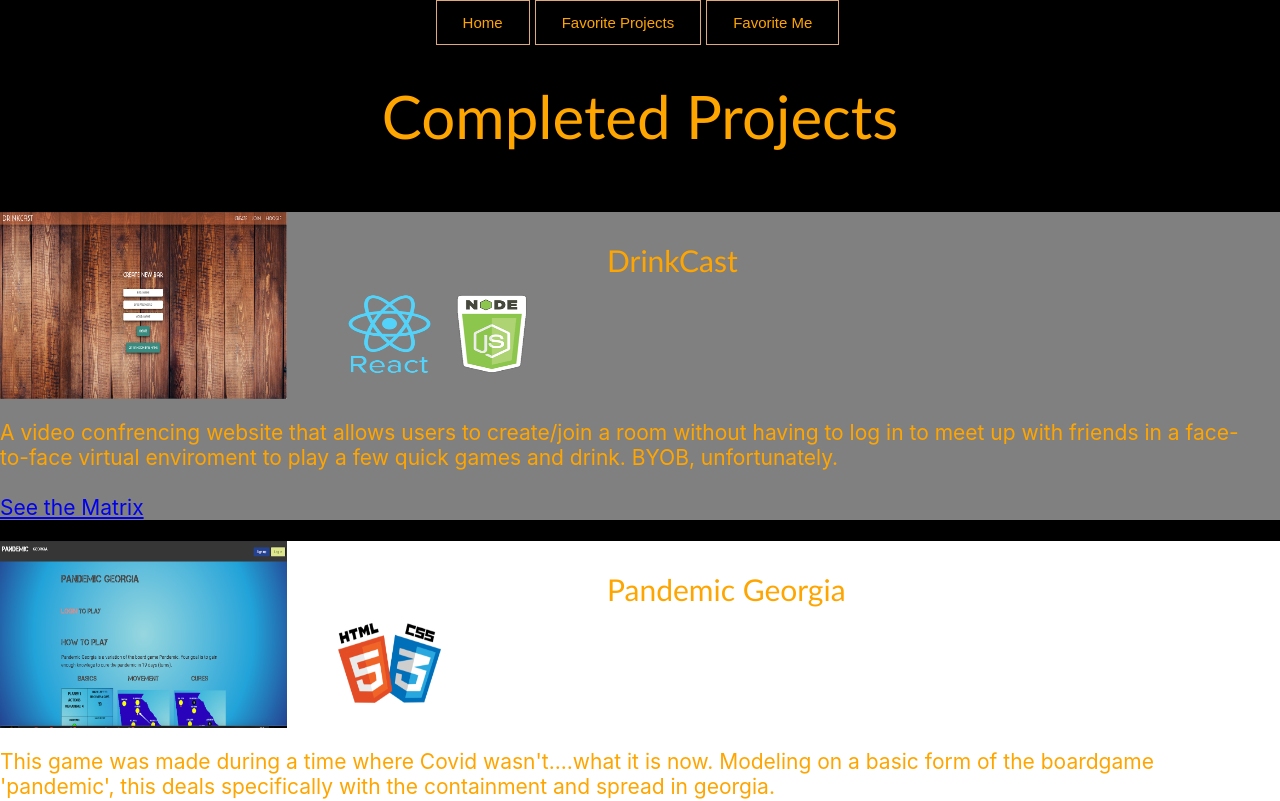
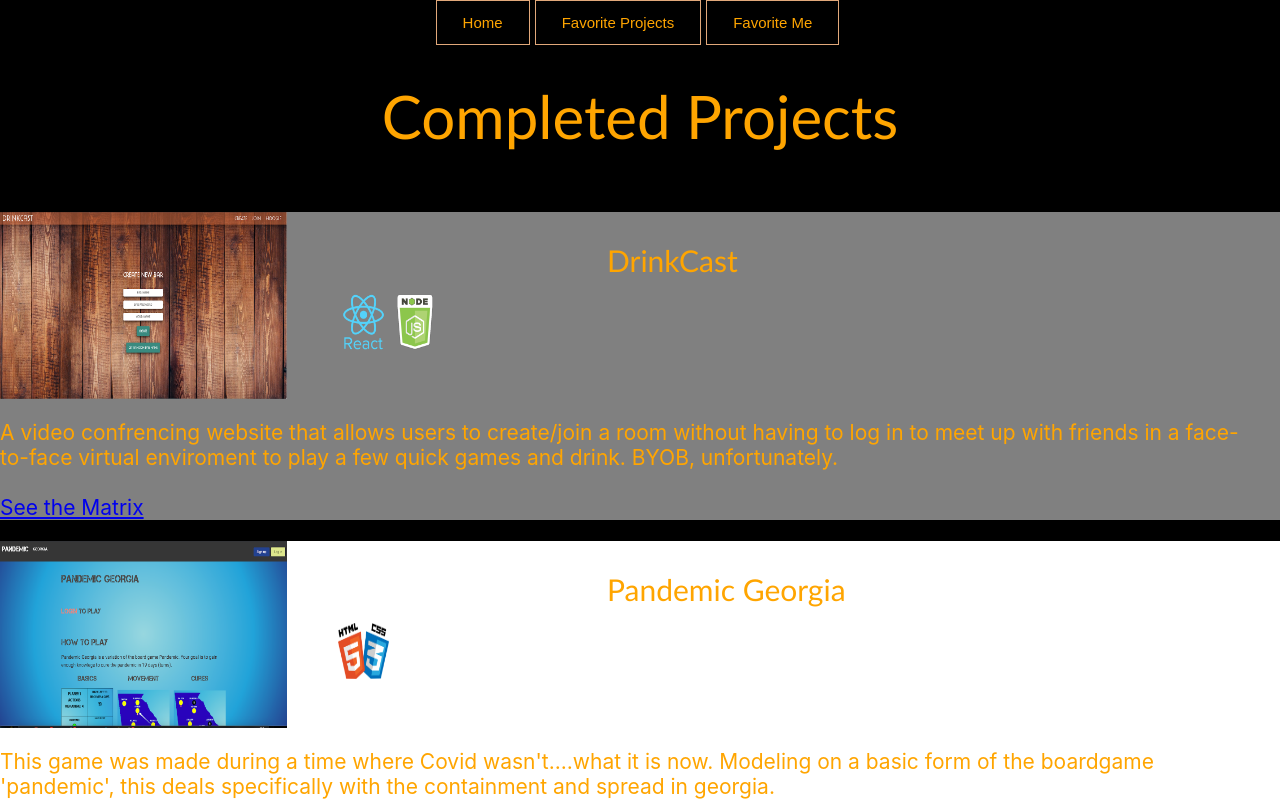
Before and after one commit to JoshuaBevers/personal-Website, a React (Create React App) app: page /completed in a window 1280 px wide. Shown: the top 801 px of the page. Built offline with nearby package versions, Linux system fonts and the light colour scheme.

Commit message:
minor size readjustment.

```diff
--- a/src/components/complete.jsx
+++ b/src/components/complete.jsx
@@ -92,12 +92,12 @@ const TechStack = styled.div`
 
 const LittleIMGs = styled.img`
   margin-top: 2vh;
-  height: 10vh;
-  width: 8vw;
+  height: 7vh;
+  width: 4vw;
   flex-direction: row;
   @media (max-width: 768px) {
-    height: 10vh;
-    width: 20vw;
+    height: 6vh;
+    width: 16vw;
   }
 `;
 
```
